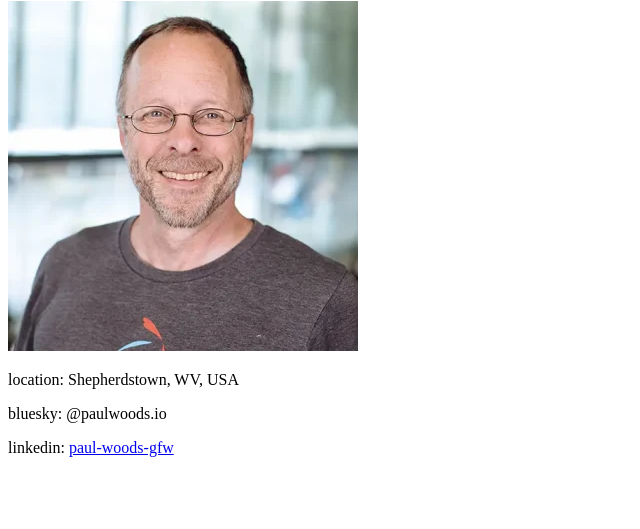
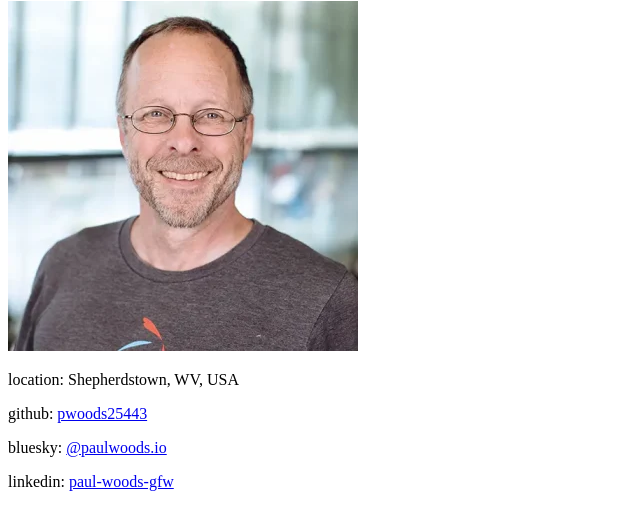
Before and after one commit to pwoods25443/paulwoods.io, a plain HTML site: page index.html in a window 1280 px wide. Shown: the part 79-608 px from the top of the page, without its empty margins (0-640 px from the left). Drawn offline with Linux system fonts and the light colour scheme.

Commit message:
link to bluesky profile

```diff
--- a/index.html
+++ b/index.html
@@ -8,7 +8,8 @@
 <h1>Paul Woods</h1>
 <img src="./paul_woods_headshot.webp" alt="Paul Woods"/>
 <p>location: Shepherdstown, WV, USA</p>
-<p>bluesky: @paulwoods.io</p>
+<p>github: <a href="https://github.com/pwoods25443/">pwoods25443</a></p>
+<p>bluesky: <a href="https://bsky.app/profile/paulwoods.io">@paulwoods.io</a></p>
 <p>linkedin: <a href="https://www.linkedin.com/in/paul-woods-gfw/">paul-woods-gfw</a></p>
 
 </body>
```
